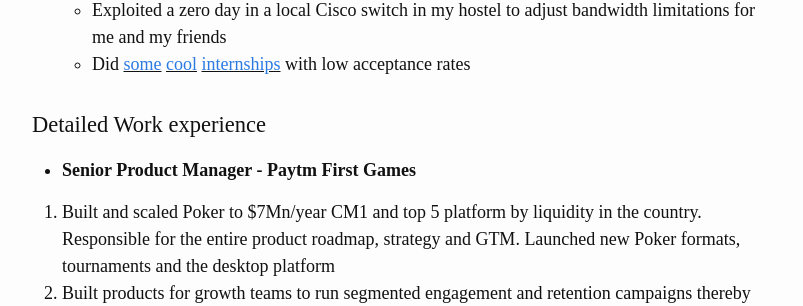
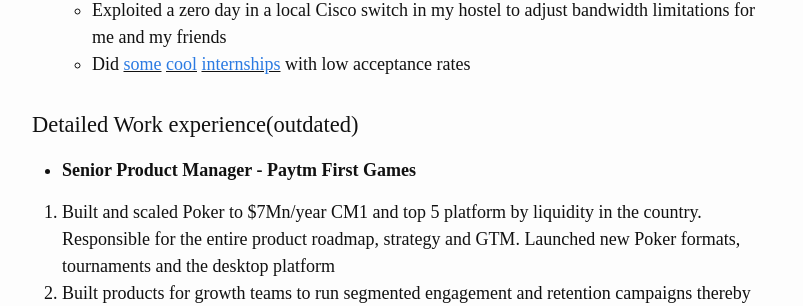
Before and after one commit to r-nikhil/r-nikhil.github.io, a Jekyll site: the page built from work.md, in a window 1280 px wide and 900 px high, scrolled down 516 px. Shown: the part 148-454 px from the top of the window, without its empty margins (238-1041 px from the left). Built offline with Jekyll 4.4.1, drawn with Linux system fonts in a browser that asks for light colours.

Commit message:
Update work.md

```diff
--- a/work.md
+++ b/work.md
@@ -36,7 +36,7 @@
     - Exploited a zero day in a local Cisco switch in my hostel to adjust bandwidth limitations for me and my friends
     - Did <ins>[some](https://summerofcode.withgoogle.com/)</ins> <ins>[cool](https://owasp.org/www-community/initiatives/code_sprint/)</ins> <ins>[internships](https://education.wolfram.com/summer-school)</ins> with low acceptance rates
 
-#### Detailed Work experience
+#### Detailed Work experience(outdated)
 
 * **Senior Product Manager - Paytm First Games**
 
```
